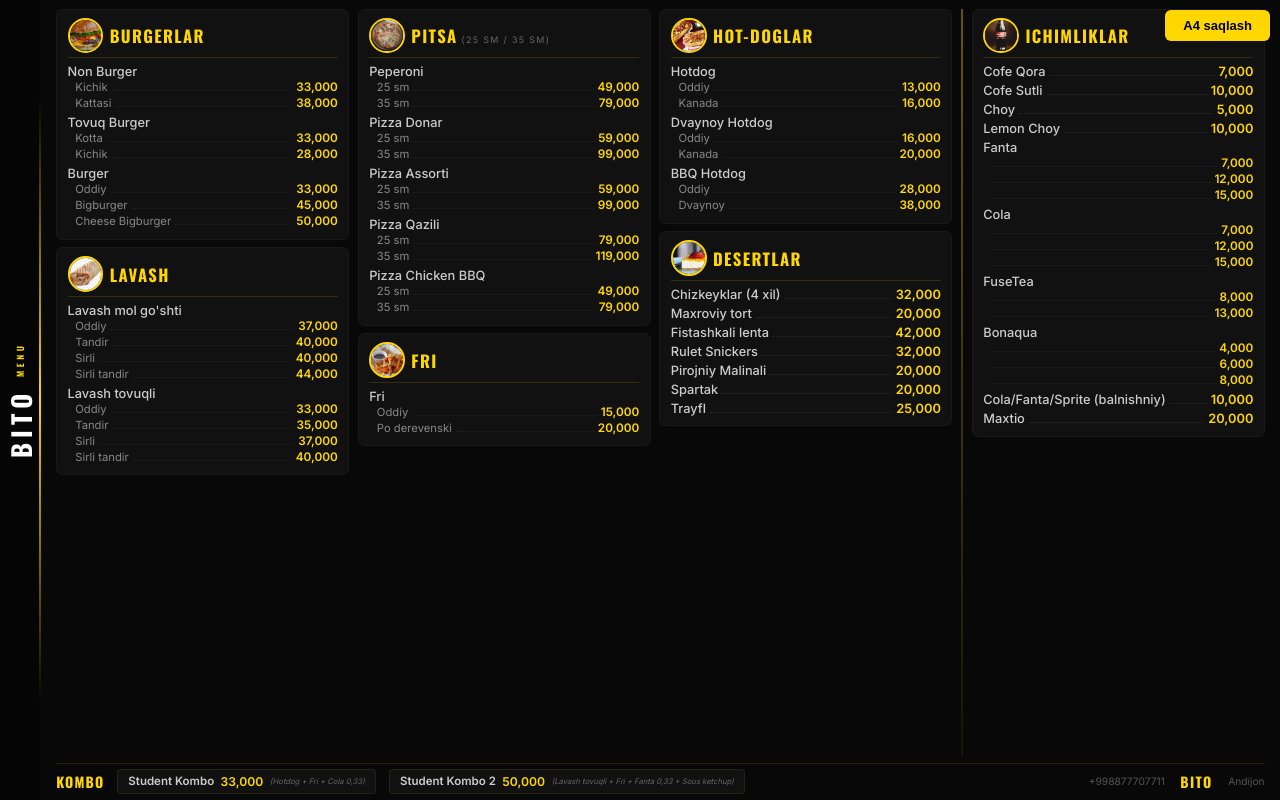
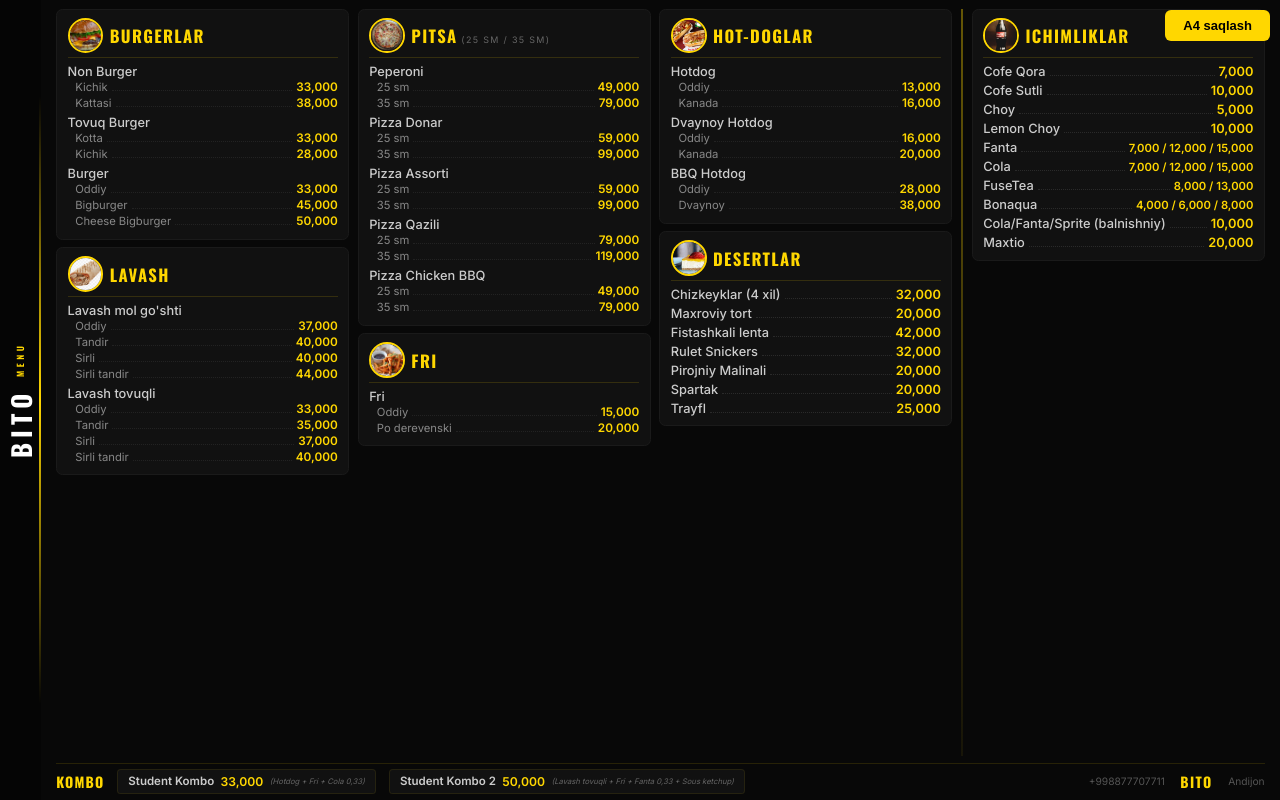
Before and after one commit to Ulugbek-Kudratullayev/bito-menu, a React (Create React App) app: page / in a window 1280 px wide. Built offline with nearby package versions, Linux system fonts and the light colour scheme; no server answers.

Commit message:
fix: ichimliklar variantlarini bitta qatorda slash bilan ko'rsatish

```diff
--- a/src/BitoMenu.js
+++ b/src/BitoMenu.js
@@ -21,7 +21,7 @@
   return found?.image || null;
 }
 
-function MenuItemRow({ item }) {
+function MenuItemRow({ item, inline }) {
   const hasLabels = item.variants.some((v) => v.label);
 
   if (item.variants.length === 1 && !hasLabels) {
@@ -33,6 +33,23 @@
         <span style={{ flex: 1, borderBottom: "1px dotted #2a2a2a", minWidth: 6, marginBottom: 3 }} />
         <span style={{ fontSize: "1vw", fontWeight: 700, color: gold, whiteSpace: "nowrap" }}>
           {item.variants[0].price}
+        </span>
+      </div>
+    );
+  }
+
+  if (inline) {
+    const priceStr = item.variants
+      .map((v) => (v.label ? `${v.label} ${v.price}` : v.price))
+      .join(" / ");
+    return (
+      <div style={{ display: "flex", alignItems: "baseline", gap: 4, padding: "2px 0" }}>
+        <span style={{ fontSize: "1vw", fontWeight: 500, color: "#ccc", whiteSpace: "nowrap" }}>
+          {item.name}
+        </span>
+        <span style={{ flex: 1, borderBottom: "1px dotted #2a2a2a", minWidth: 6, marginBottom: 3 }} />
+        <span style={{ fontSize: "0.88vw", fontWeight: 700, color: gold, whiteSpace: "nowrap" }}>
+          {priceStr}
         </span>
       </div>
     );
@@ -56,7 +73,7 @@
   );
 }
 
-function CategoryCard({ category, subtitle, items }) {
+function CategoryCard({ category, subtitle, items, inline }) {
   const image = getCatImage(category, items);
 
   return (
@@ -117,7 +134,7 @@
         </h3>
       </div>
       {items.map((item, idx) => (
-        <MenuItemRow key={idx} item={item} />
+        <MenuItemRow key={idx} item={item} inline={inline} />
       ))}
     </div>
   );
@@ -266,7 +283,7 @@
           {/* O'ng ustun: ICHIMLIKLAR */}
           {ichimliklar && (
             <div style={{ flex: 1, display: "flex", flexDirection: "column" }}>
-              <CategoryCard {...ichimliklar} />
+              <CategoryCard {...ichimliklar} inline />
             </div>
           )}
         </main>
```
